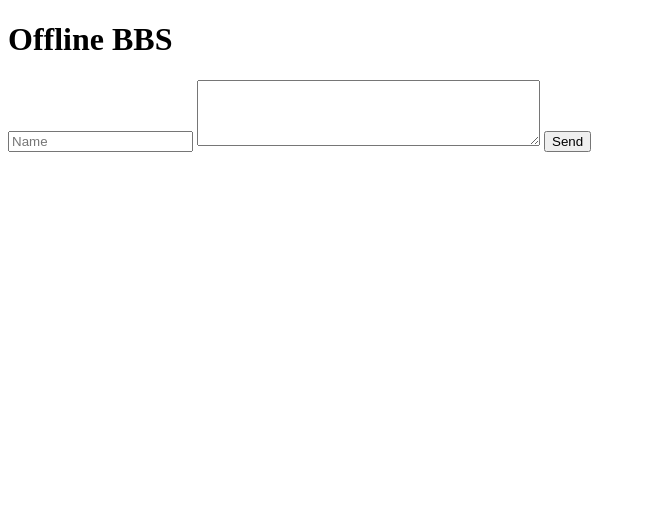
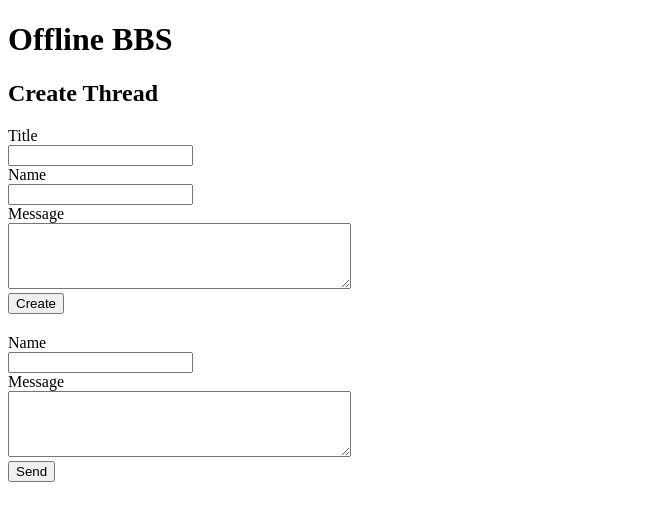
Before and after one commit to mobilevoid/hambbs, a Flask app: template openbbs/templates/offline.html in a window 1280 px wide. Shown: the top 521 px of the page, without its empty margins (0-646 px from the left). Run offline with Flask 3, Linux system fonts and the light colour scheme; the template is opened without the code that fills it, so the values that code supplies are empty; parts of the project's set-up code (start-up, migrations or seed data) failed here and were passed over.

Commit message:
Remove prototype references and enhance offline UI

```diff
--- a/openbbs/templates/offline.html
+++ b/openbbs/templates/offline.html
@@ -32,17 +32,50 @@
     document.getElementById('body').value='';
     loadThread(tid);
   }
+  async function createThread() {
+    const title = document.getElementById('newtitle').value;
+    const body = document.getElementById('newbody').value;
+    const author = document.getElementById('newauthor').value;
+    const res = await fetch('/api/threads', {
+      method: 'POST',
+      headers: { 'Content-Type': 'application/json' },
+      body: JSON.stringify({ title })
+    });
+    const data = await res.json();
+    if (data.id) {
+      await fetch(`/api/threads/${data.id}/messages`, {
+        method: 'POST',
+        headers: { 'Content-Type': 'application/json' },
+        body: JSON.stringify({ body, author })
+      });
+    }
+    document.getElementById('newtitle').value = '';
+    document.getElementById('newbody').value = '';
+    loadThreads();
+  }
   window.onload = loadThreads;
   </script>
 </head>
 <body>
 <h1>Offline BBS</h1>
+<section>
+  <h2>Create Thread</h2>
+  <label for="newtitle">Title</label><br>
+  <input id="newtitle" type="text"><br>
+  <label for="newauthor">Name</label><br>
+  <input id="newauthor" type="text"><br>
+  <label for="newbody">Message</label><br>
+  <textarea id="newbody" rows="4" cols="40"></textarea><br>
+  <button onclick="createThread()">Create</button>
+</section>
 <ul id="threads"></ul>
 <h2 id="current"></h2>
 <div id="messages"></div>
 <div>
-  <input id="author" type="text" placeholder="Name" />
-  <textarea id="body" rows="4" cols="40"></textarea>
+  <label for="author">Name</label><br>
+  <input id="author" type="text"><br>
+  <label for="body">Message</label><br>
+  <textarea id="body" rows="4" cols="40"></textarea><br>
   <button id="reply" onclick="send()">Send</button>
 </div>
 </body>
--- a/run.py
+++ b/run.py
@@ -3,4 +3,4 @@ from openbbs import create_app
 app = create_app()
 
 if __name__ == '__main__':
-    app.run(debug=True)
+    app.run(debug=False)
```
Also changed, not shown: docs/USAGE.md (+2 -2 lines), README.md.
